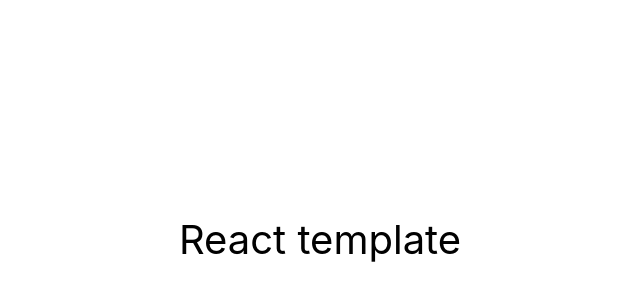
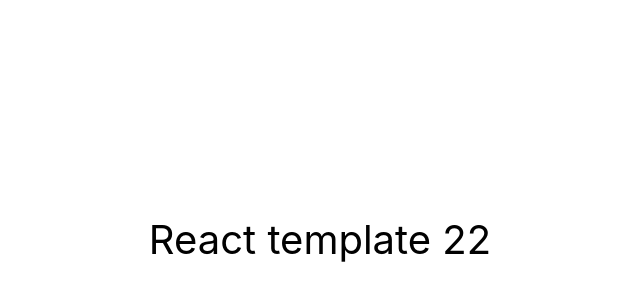
Before and after one commit to tanetti/petly-app, a React (Create React App) app: page / in a window 1280 px wide. Shown: the part 224-524 px from the top of the page, without its empty margins (320-960 px from the left). Built offline with nearby package versions, Linux system fonts and the light colour scheme.

Commit message:
Test autodeploy

```diff
--- a/src/components/App.jsx
+++ b/src/components/App.jsx
@@ -19,7 +19,7 @@ export const App = () => {
               color: '#010101',
             }}
           >
-            React template
+            React template 22
           </div>
         </Container>
       </Section>
```
Also changed, not shown: jsconfig.json (+9 -1 lines).
